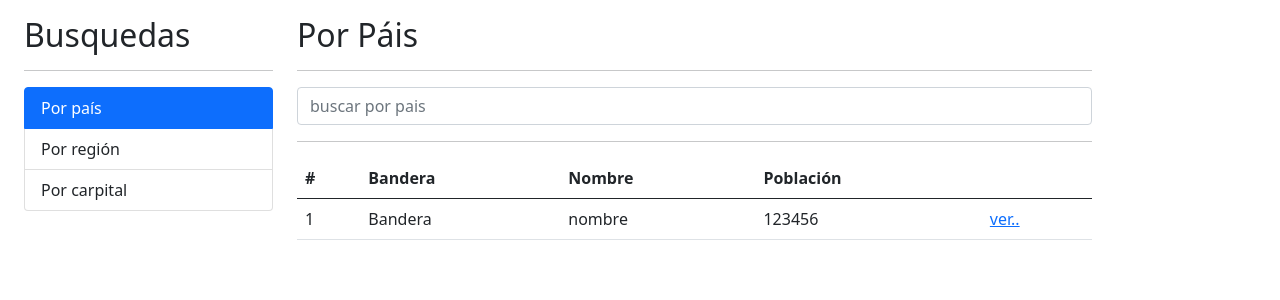
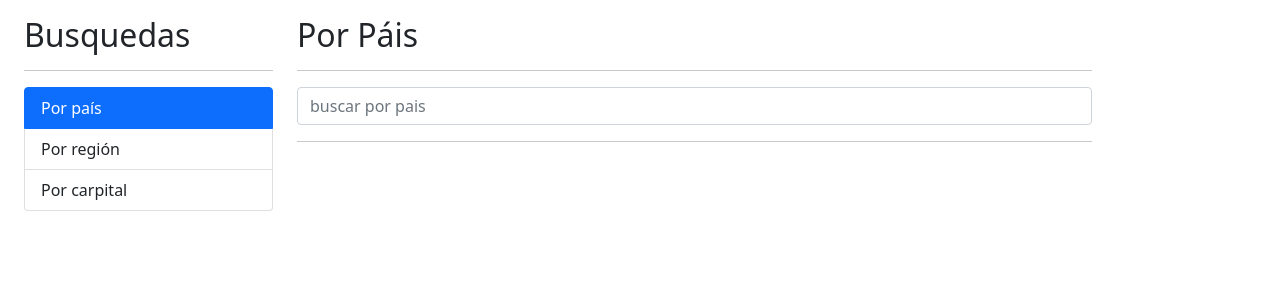
Before and after one commit to Yhomarth/PaisesApp, an Angular app: page / in a window 1280 px wide. Shown: the top 300 px of the page. Built offline with nearby package versions, Linux system fonts and the light colour scheme.

Commit message:
clase 107 completada, llenar la tabla de países

```diff
--- a/src/app/pais/pages/por-pais/por-pais.component.html
+++ b/src/app/pais/pages/por-pais/por-pais.component.html
@@ -29,7 +29,7 @@
 </div>
 
 <div
-    *ngIf="!hayError"
+    *ngIf="paises.length > 0"
     class="row">
     <div class="col">
         <table class="table table-hover">
@@ -44,12 +44,12 @@
             </thead>
 
             <tbody>
-                <tr>
-                    <td>1</td>
-                    <td>Bandera</td>
-                    <td>nombre</td>
-                    <td>123456</td>
-                    <td> <a href="#"> ver.. </a></td>
+                <tr *ngFor="let pais of paises; let i = index"  >
+                    <td>{{ i + 1  }} </td>
+                    <td> <img class="small-flag" [src]="pais.flag"/> </td>
+                    <td>{{ pais.name  }}</td>
+                    <td> {{ pais.population | number }}  </td>
+                    <td> <a [routerLink]="['/ver', pais.alpha2Code]">Ver..</a></td>
                 </tr>
             </tbody>
         </table>
--- a/src/app/pais/pages/por-pais/por-pais.component.ts
+++ b/src/app/pais/pages/por-pais/por-pais.component.ts
@@ -1,4 +1,5 @@
 import { Component } from '@angular/core';
+import { Country } from '../../interfaces/pais.interface';
 import { PaisService } from '../../services/pais.service';
 
 @Component({
@@ -11,6 +12,7 @@ export class PorPaisComponent{
 
   termino: string = '';
   hayError: boolean = false;
+  paises : Country[] = [];
 
   constructor( private paisService: PaisService  ) { }
 
@@ -20,11 +22,13 @@ export class PorPaisComponent{
     console.log(this.termino);
 
     this.paisService.buscarPais( this.termino  ).subscribe (
-      (resp) => {
-        console.log(resp);
+      (paises) => {
+        console.log(paises);
+        this.paises = paises;
       },
       (err) => {
         this.hayError = true;
+        this.paises = [];
       }
     )
 
--- a/src/app/pais/pais.module.ts
+++ b/src/app/pais/pais.module.ts
@@ -1,6 +1,7 @@
 import { NgModule } from '@angular/core';
 import { CommonModule } from '@angular/common';
 import { FormsModule } from '@angular/forms';
+import { RouterModule } from '@angular/router';
 
 import { PorPaisComponent } from './pages/por-pais/por-pais.component';
 import { PorCapitalComponent } from './pages/por-capital/por-capital.component';
@@ -25,7 +26,8 @@ import { VerPaisComponent } from './pages/ver-pais/ver-pais.component';
   ],
   imports: [
     CommonModule,
-    FormsModule
+    FormsModule,
+    RouterModule
   ]
 })
 export class PaisModule { }
--- a/src/styles.css
+++ b/src/styles.css
@@ -1 +1,5 @@
 /* You can add global styles to this file, and also import other style files */
+
+.small-flag {
+    width: 50px;
+}
```
